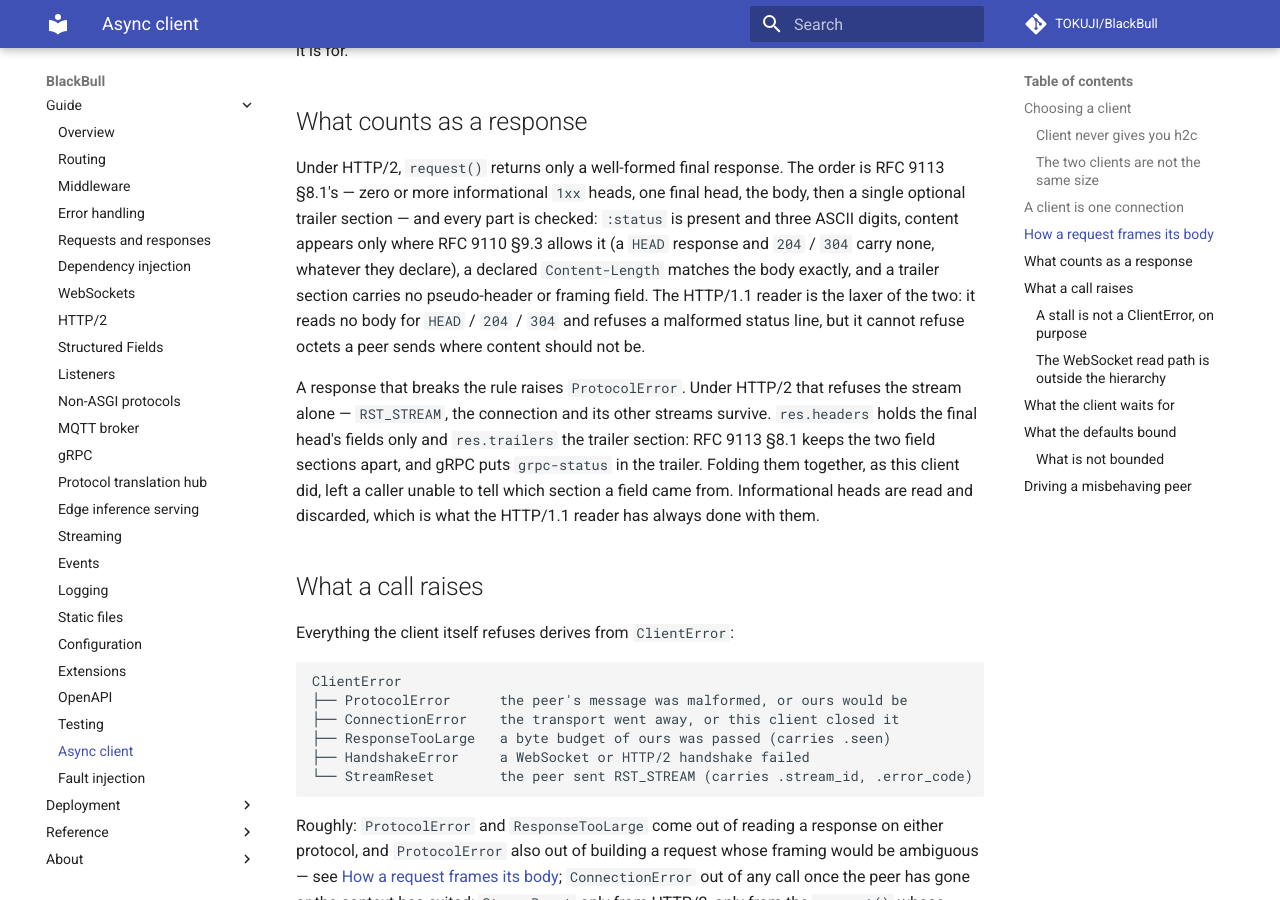
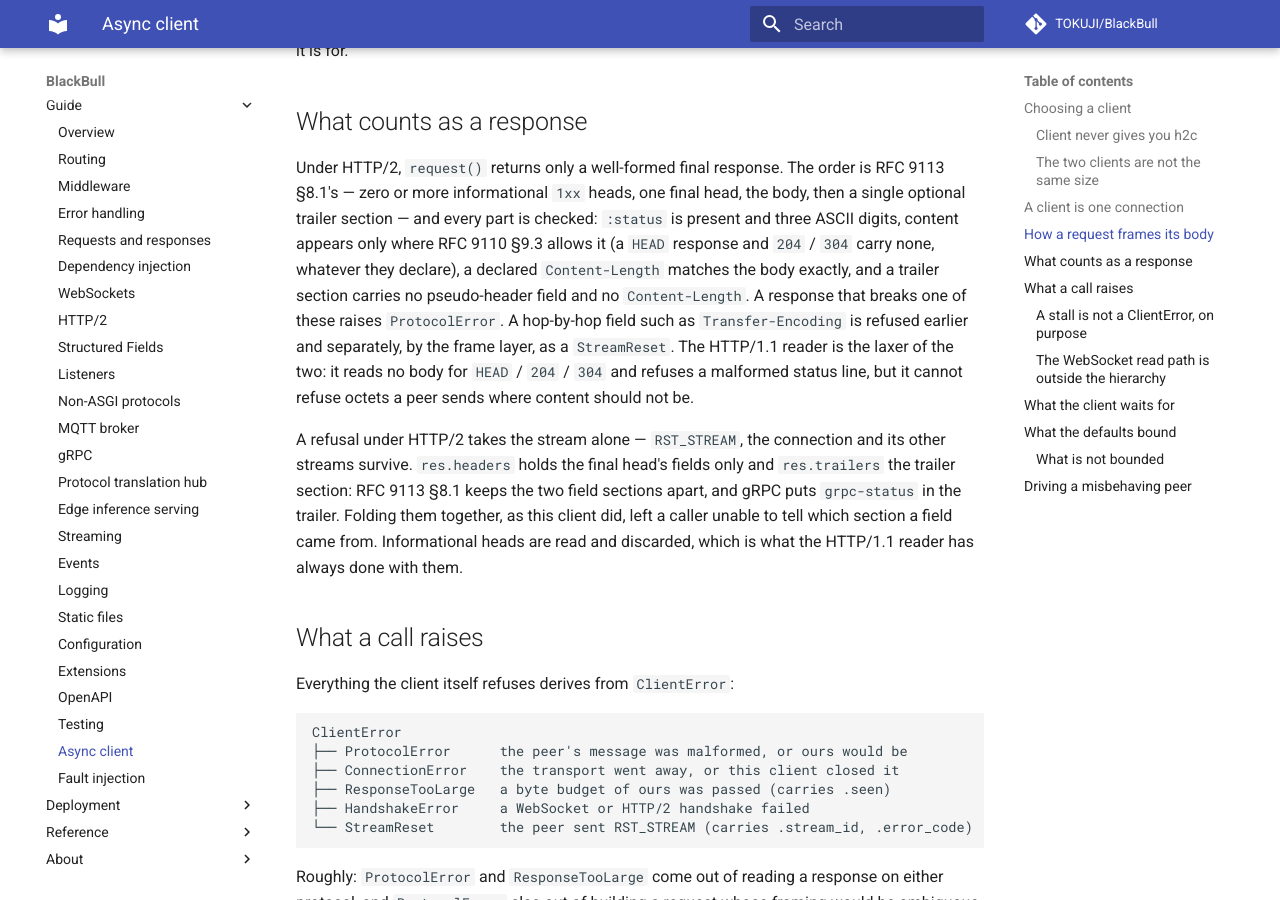
Before and after one commit to TOKUJI/BlackBull, an MkDocs documentation site: the page built from docs/guide/client.md, in a window 1280 px wide and 900 px high, scrolled down 3162 px. Built offline with MkDocs 1.6.1 and Material for MkDocs 9.7.7, drawn with Linux system fonts in a browser that asks for light colours; comment, search, counter and statistics services are not loaded.

Commit message:
BLA-337: arm the head clock only before the final head
request()'s early-response guard read `pending.status < 200` where the
final/informational split is `is_informational()`, so a `:status: 099`
answer arriving mid-upload — a final head — restarted the head clock over
the body clock the answer had just taken.  BB_CLIENT_HEAD_TIMEOUT then
bounded a mid-body stream and the stall record named the wrong cap.

The cap tests pin the aggregate over all three kinds of field section, not
just whichever the loop reaches first, and the guide says which refusals
are ProtocolError and which the frame layer raises as StreamReset.

Co-Authored-By: DeepSeek <noreply@deepseek.com>

```diff
--- a/docs/guide/client.md
+++ b/docs/guide/client.md
@@ -148,19 +148,21 @@ head, the body, then a single optional trailer section — and every part is
 checked: `:status` is present and three ASCII digits, content appears only
 where RFC 9110 §9.3 allows it (a `HEAD` response and `204` / `304` carry
 none, whatever they declare), a declared `Content-Length` matches the body
-exactly, and a trailer section carries no pseudo-header or framing field.
+exactly, and a trailer section carries no pseudo-header field and no
+`Content-Length`. A response that breaks one of these raises `ProtocolError`.
+A hop-by-hop field such as `Transfer-Encoding` is refused earlier and
+separately, by the frame layer, as a `StreamReset`.
 The HTTP/1.1 reader is the laxer of the two: it reads no body for `HEAD` /
 `204` / `304` and refuses a malformed status line, but it cannot refuse
 octets a peer sends where content should not be.
 
-A response that breaks the rule raises `ProtocolError`. Under HTTP/2 that
-refuses the stream alone — `RST_STREAM`, the connection and its other streams
-survive. `res.headers` holds the final head's fields only and `res.trailers`
-the trailer section: RFC 9113 §8.1 keeps the two field sections apart, and
-gRPC puts `grpc-status` in the trailer. Folding them together, as this client
-did, left a caller unable to tell which section a field came from.
-Informational heads are read and discarded, which is what the HTTP/1.1 reader
-has always done with them.
+A refusal under HTTP/2 takes the stream alone — `RST_STREAM`, the connection
+and its other streams survive. `res.headers` holds the final head's fields
+only and `res.trailers` the trailer section: RFC 9113 §8.1 keeps the two
+field sections apart, and gRPC puts `grpc-status` in the trailer. Folding
+them together, as this client did, left a caller unable to tell which
+section a field came from. Informational heads are read and discarded, which
+is what the HTTP/1.1 reader has always done with them.
 
 ## What a call raises
 
```
Also changed, not shown: 2 other files.
